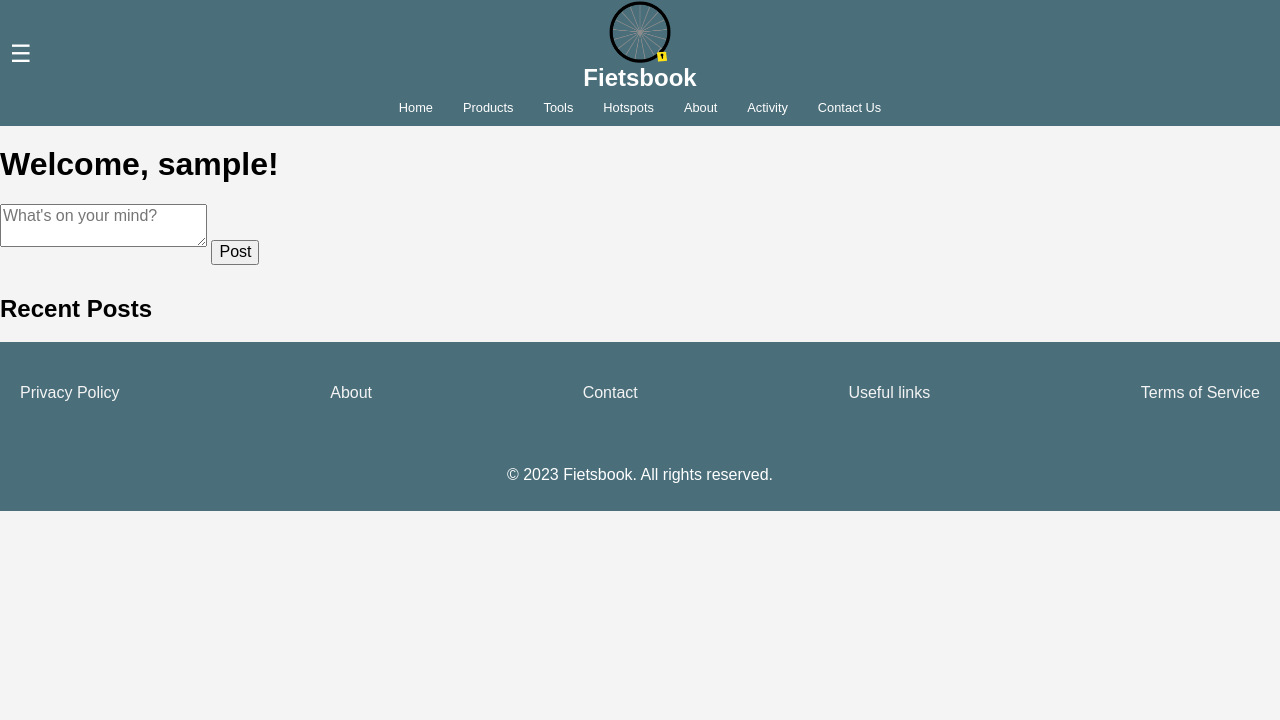
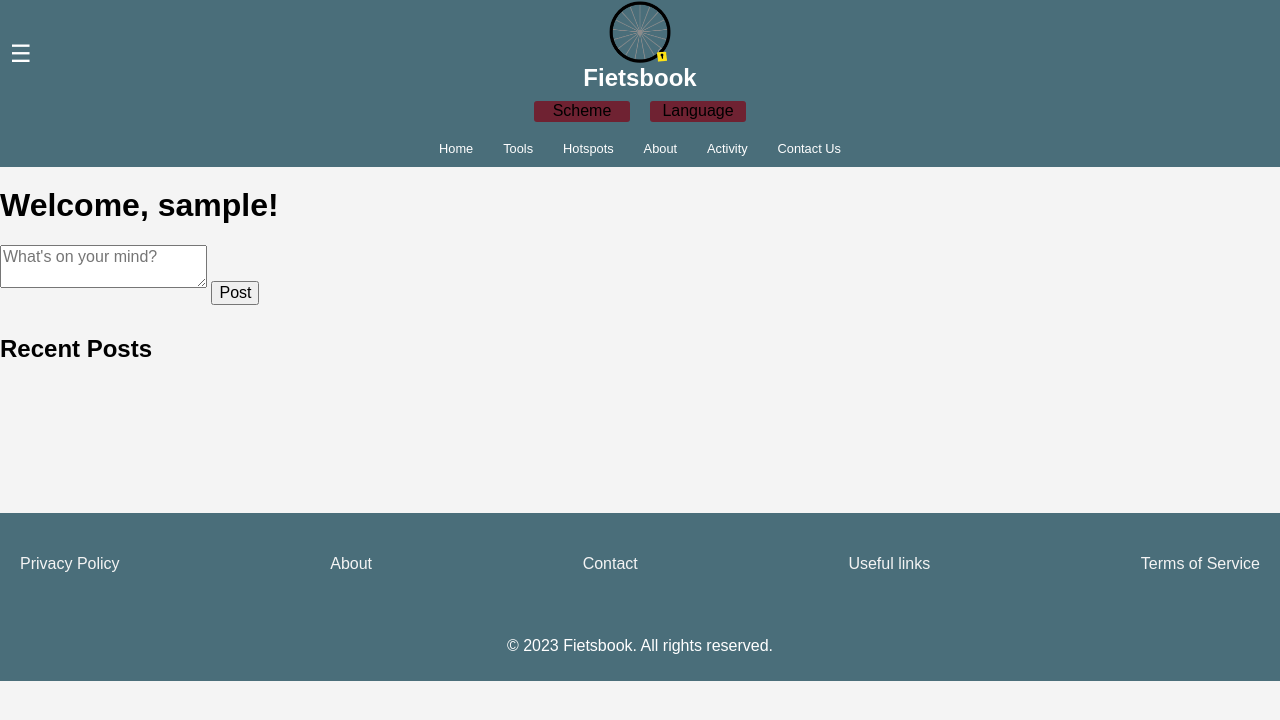
Before and after one commit to R4ybeam/WebDev, a PHP site: page /fietsbook/activity/ in a window 1280 px wide, after a click that opens the changed part. Shown: the top 720 px of the page. Run offline with PHP 8.4, Linux system fonts and the light colour scheme; the visitor is signed in with stand-in values (Sample User, id 1); data that the repository does not hold is empty; some libraries are stand-ins or nearby versions.

Commit message:
indexnavfix.php

```diff
--- a/fietsbook/activity/index.php
+++ b/fietsbook/activity/index.php
@@ -38,20 +38,36 @@ $result = $conn->query($query);
     <link rel="stylesheet" href="../css/activity.css">
 </head>
 
-<body>
-    <input type="checkbox" id="menu-toggle">
+<body class="show-nav">
+    <input type="checkbox" id="menu-toggle" style="display: none;">
     <header>
-        <img src="../images/logo.png" alt="Fietsbook logo">
+        <img src="./images/logo.png" alt="Fietsbook logo">
         <h1>Fietsbook</h1>
         <label for="menu-toggle" id="menu-icon">&#9776;</label>
+        <div class="language-toggle">
+            <div class="dropdown">
+                <button class="dropbtn" id="color-scheme-btn">Scheme</button>
+                <div class="dropdown-content">
+                    <a href="#" onclick="setColorScheme('default')">Scheme1</a>
+                    <a href="#" onclick="setColorScheme('alternate')">Scheme2</a>
+                </div>
+            </div>
+            <div class="dropdown">
+                <button class="dropbtn" id="language-btn">Language</button>
+                <div class="dropdown-content">
+                    <a href="#" onclick="setLanguage('en')">English</a>
+                    <a href="#" onclick="setLanguage('nl')">Dutch</a>
+                </div>
+            </div>
+        </div>
         <nav>
-            <a href="../">Home</a>
-			<a href="../products/">Products</a>
-            <a href="../tools/">Tools</a>
-            <a href="../hotspots/">Hotspots</a>
-            <a href="../about/">About</a>
-            <a href="./">Activity</a>
-            <a href="../contact/">Contact Us</a>
+                <a href="./">Home</a>
+                <a href="./tools/">Tools</a>
+                <a href="./hotspots/">Hotspots</a>
+                <a href="./about/">About</a>
+                <a href="./activity/">Activity</a>
+                <a href="./contact/">Contact Us</a>
+
         </nav>
     </header>
 
```
